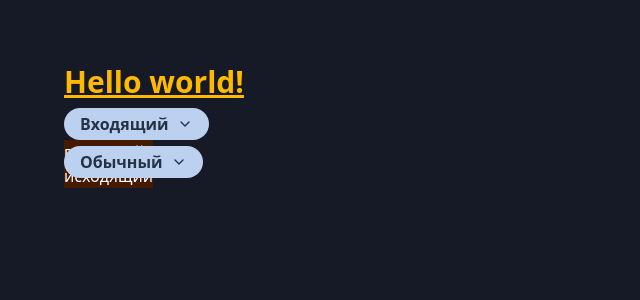
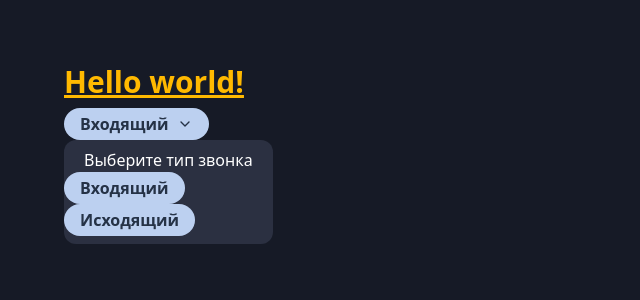
Before and after one commit to Deanisya/CRM-system-element-, a React (Vite) app: page / in a window 1280 px wide. Both pictures are taken after a click on the button "Входящий". Shown: the top 300 px of the page, without its empty margins (0-640 px from the left). Built offline with nearby package versions, Linux system fonts and the light colour scheme.

Commit message:
ref: dropdown bll

```diff
--- a/src/components/CallItem.tsx
+++ b/src/components/CallItem.tsx
@@ -5,7 +5,7 @@
 // import { addEventsInData } from '../store/callsSlice';
 
 import { Calls } from '../types/types';
-import DropDown from './DropDown';
+import DropDown from './features/Dropdown/DropDown';
 
 function CallItem() {
 	// const dispatch = useAppDispatch();
@@ -26,8 +26,8 @@ function CallItem() {
 			<h1 className='text-3xl font-bold underline text-amber-400 mb-2'>Hello world!</h1>
 			{/* <AddEvent onClick={handleAddToList} /> */}
 			{/* <InputEvent /> */}
-			<DropDown<Calls['type']> options={['входящий', 'исходящий']} initial='входящий' />
-			<DropDown<Calls['priority']> options={['обычный', 'срочный']} initial='обычный' />
+			<DropDown<Calls['type']> options={['входящий', 'исходящий']} initial='входящий' text='Выберите тип звонка' />
+			{/* <DropDown<Calls['priority']> options={['обычный', 'срочный']} initial='обычный' text='Выберите важность' /> */}
 		</div>
 	);
 }
--- a/src/components/DropDown.tsx
+++ /dev/null
@@ -1,58 +0,0 @@
-import { useEffect, useRef, useState } from 'react';
-
-type DropDownProps<T extends string> = {
-	options: T[];
-	initial: T;
-};
-function DropDown<T extends string>({ options, initial }: DropDownProps<T>) {
-	const [isOpen, setIsOpen] = useState<boolean>(false);
-	const [select, setSelect] = useState<T>(initial);
-	const dropDownRef = useRef<HTMLDivElement>(null);
-	// const filterOptions = options.filter(option => option !== select);
-
-	useEffect(() => {
-		const handleClickOutside = (event: MouseEvent) => {
-			if (dropDownRef.current && !dropDownRef.current.contains(event.target as Node)) {
-				setIsOpen(false);
-			}
-		};
-		document.addEventListener('mousedown', handleClickOutside);
-		return () => {
-			document.removeEventListener('mousedown', handleClickOutside);
-		};
-	}, []);
-
-	return (
-		<div className='relative w-fit mb-1.5' ref={dropDownRef}>
-			<button className=' flex gap-2 justify-center items-center border-0 rounded-full bg-[#bcd0f0] px-4 py-1 text-[#253246] ' onClick={() => setIsOpen(!isOpen)}>
-				<span className='capitalize font-semibold'>{select}</span>
-				{/* {select} */}
-				<svg width='16' height='16' viewBox='0 0 16 16' fill='none' xmlns='http://www.w3.org/2000/svg'>
-					<path
-						fill-rule='evenodd'
-						clip-rule='evenodd'
-						d='M3.52851 5.5286C3.78886 5.26825 4.21097 5.26825 4.47132 5.5286L7.99992 9.05719L11.5285 5.5286C11.7889 5.26825 12.211 5.26825 12.4713 5.5286C12.7317 5.78895 12.7317 6.21106 12.4713 6.47141L8.47132 10.4714C8.21097 10.7318 7.78886 10.7318 7.52851 10.4714L3.52851 6.47141C3.26816 6.21106 3.26816 5.78895 3.52851 5.5286Z'
-						fill='#253246'
-					/>
-				</svg>
-			</button>
-			{isOpen && (
-				<ul className='absolute bg-amber-950'>
-					{options.map(option => (
-						<li
-							key={option}
-							onClick={() => {
-								setSelect(option);
-								setIsOpen(false);
-							}}
-						>
-							{option}
-						</li>
-					))}
-				</ul>
-			)}
-		</div>
-	);
-}
-
-export default DropDown;
--- /dev/null
+++ b/src/components/features/Dropdown/DropDown.tsx
@@ -0,0 +1,30 @@
+import DropDownButton from '../../ui/dropdown/DropDownButton';
+import DropDownOptionsList from '../../ui/dropdown/DropDownOptionsList';
+import useDropdown from './useDropdown';
+
+type DropDownProps<T extends string> = {
+	options: T[];
+	initial: T;
+	text: string;
+};
+function DropDown<T extends string>({ options, initial, text }: DropDownProps<T>) {
+	const { ref, isOpen, select, toggle, handleSelect } = useDropdown<T>(initial);
+
+	return (
+		<div className='relative w-fit mb-1.5' ref={ref}>
+			<DropDownButton select={select} onClick={toggle}>
+				<svg width='16' height='16' viewBox='0 0 16 16' fill='none' xmlns='http://www.w3.org/2000/svg'>
+					<path
+						fillRule='evenodd'
+						clipRule='evenodd'
+						d='M3.52851 5.5286C3.78886 5.26825 4.21097 5.26825 4.47132 5.5286L7.99992 9.05719L11.5285 5.5286C11.7889 5.26825 12.211 5.26825 12.4713 5.5286C12.7317 5.78895 12.7317 6.21106 12.4713 6.47141L8.47132 10.4714C8.21097 10.7318 7.78886 10.7318 7.52851 10.4714L3.52851 6.47141C3.26816 6.21106 3.26816 5.78895 3.52851 5.5286Z'
+						fill='#253246'
+					/>
+				</svg>
+			</DropDownButton>
+			{isOpen && <DropDownOptionsList options={options} text={text} onSelect={handleSelect} />}
+		</div>
+	);
+}
+
+export default DropDown;
--- /dev/null
+++ b/src/components/features/Dropdown/useDropdown.ts
@@ -0,0 +1,35 @@
+import { useEffect, useRef, useState } from 'react';
+
+export default function useDropdown<T extends string>(initial: T) {
+	const [isOpen, setIsOpen] = useState<boolean>(false);
+	const [select, setSelect] = useState<T>(initial);
+	const ref = useRef<HTMLDivElement>(null);
+
+	const toggle = () => setIsOpen(prev => !prev);
+	const close = () => setIsOpen(false);
+
+	const handleSelect = (option: T) => {
+		setSelect(option);
+		close();
+	};
+
+	useEffect(() => {
+		const handleClickOutside = (event: MouseEvent) => {
+			if (ref.current && !ref.current.contains(event.target as Node)) {
+				setIsOpen(false);
+			}
+		};
+		document.addEventListener('mousedown', handleClickOutside);
+		return () => {
+			document.removeEventListener('mousedown', handleClickOutside);
+		};
+	}, []);
+	return {
+		ref,
+		isOpen,
+		select,
+		toggle,
+		// close, ------- если понадобиться закрывать dropdown где то в другом месте
+		handleSelect,
+	};
+}
--- /dev/null
+++ b/src/components/ui/dropdown/DropDownButton.tsx
@@ -0,0 +1,20 @@
+import { ReactNode } from 'react';
+
+type DropDownButtonProps<T extends string> = {
+	select: T;
+	onClick: () => void;
+	children?: ReactNode;
+};
+
+function DropDownButton<T extends string>({ select, onClick, children }: DropDownButtonProps<T>) {
+	return (
+		<div>
+			<button className=' flex gap-2 justify-center items-center border-0 rounded-full bg-[#bcd0f0] px-4 py-1 text-blue-dark-text ' onClick={onClick}>
+				<span className='capitalize font-semibold'>{select}</span>
+				{children}
+			</button>
+		</div>
+	);
+}
+
+export default DropDownButton;
--- /dev/null
+++ b/src/components/ui/dropdown/DropDownOptionsList.tsx
@@ -0,0 +1,29 @@
+import DropDownButton from './DropDownButton';
+
+type DropDownOptionsListProps<T extends string> = {
+	text: string;
+	options: T[];
+	onSelect: (option: T) => void;
+};
+
+function DropDownOptionsList<T extends string>({ text, options, onSelect }: DropDownOptionsListProps<T>) {
+	return (
+		<div className='absolute bg-blue-dark w-fit  py-2 rounded-[12px]'>
+			<p className='whitespace-nowrap text-white-80 px-5'>{text}</p>
+			<ul className='flex flex-col'>
+				{options.map(option => (
+					<li>
+						<DropDownButton
+							select={option}
+							onClick={() => {
+								onSelect(option);
+							}}
+						/>
+					</li>
+				))}
+			</ul>
+		</div>
+	);
+}
+
+export default DropDownOptionsList;
--- a/src/index.css
+++ b/src/index.css
@@ -10,6 +10,8 @@ body {
 	--color-regal-blue: rgba(71, 122, 204, 0.2);
 	--color-regal-blue-hover: #38445c;
 	--color-blue-light: #bcd0f0;
+	--color-blue-dark: #2b3041;
+	--color-blue-dark-text: #253246;
 	--color-blue-light-hover: rgb(188, 208, 240, 0.8);
 	--color-regal-red: rgba(243, 47, 47, 0.4);
 	--color-regal-red-hover: rgba(243, 47, 47, 0.3);
@@ -19,4 +21,5 @@ body {
 	--color-green-base: #27454c;
 	--color-green-base-hover: #385459;
 	--color-green-hover: rgba(255, 255, 255, 0.08);
+	--color-green-bg: #bcf0de;
 }
```
